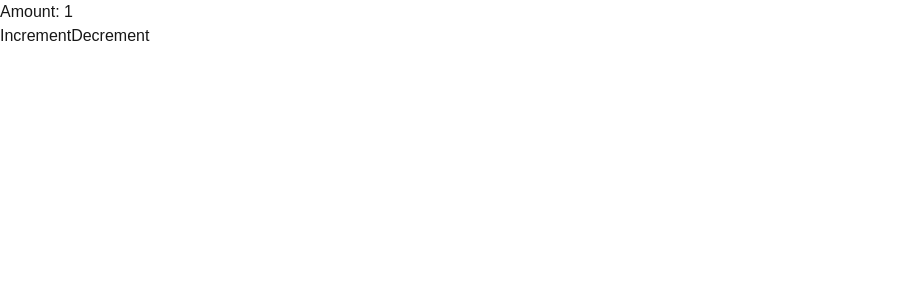
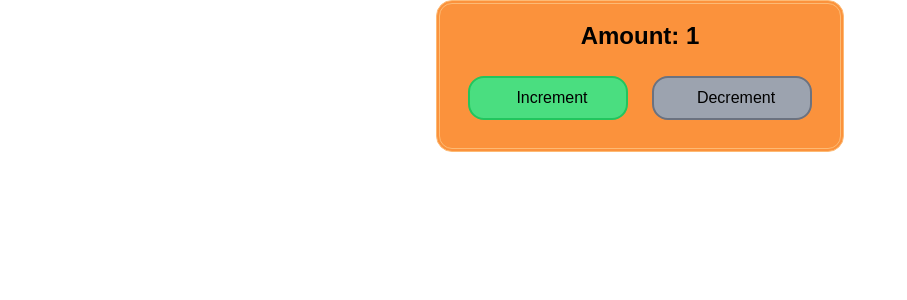
Before and after one commit to chrisracicot/cprg306-assignments, a Next.js app: page /week-4 in a window 1280 px wide. Shown: the top 300 px of the page, without its empty margins (0-907 px from the left). Built offline with nearby package versions, Linux system fonts and the light colour scheme.

Commit message:
Modified buttons and colours

```diff
--- a/app/week-4/new-item.js
+++ b/app/week-4/new-item.js
@@ -1,23 +1,45 @@
 "use client";
-//indicates tells Next.js to run this code on the client side
+// indicates tells Next.js to run this code on the client side
 
 import { useState } from "react";
 
 export default function NewItem() {
   const [quantity, setCount] = useState(1);
+  //const [isClicked, setIsClicked] = useState(false); // New state to track button click
 
-  const increment = () => quantity < 20 && setCount(quantity + 1);
-
-  const decrement = () => quantity > 1 && setCount(quantity - 1);
+  const increment = () => {
+    if (quantity < 20) {
+      setCount(quantity + 1);
+      //setIsClicked(true); // Set the clicked state to true
+    }
+  };
 
   return (
-    <div>
-      <p>Amount: {quantity}</p>
-
-      <button disabled={increment > 20} onClick={increment}>
+    <div className="bg-orange-400 rounded-2xl p-4 border-double border-orange-300 border-4">
+      <p className="text-black text-center pb-3 font-bold text-2xl">
+        Amount: {quantity}
+      </p>{" "}
+      {/* Centered text */}
+      <button
+        className={`w-40 p-2 pl-4 m-3 rounded-2xl text-black ${
+          quantity >= 20
+            ? "bg-gray-400 border-solid border-2 border-gray-500"
+            : "bg-green-400 border-solid border-2 border-green-500" // Default
+        }`}
+        disabled={quantity >= 20}
+        onClick={increment}
+      >
         Increment
       </button>
-      <button disabled={decrement <= 1} onClick={decrement}>
+      <button
+        className={`w-40 p-2 pl-4 m-3 rounded-2xl text-black ${
+          quantity <= 1
+            ? "bg-gray-400 border-solid border-2 border-gray-500"
+            : "bg-green-400 border-solid border-2 border-green-500"
+        }`}
+        disabled={quantity <= 1}
+        onClick={() => setCount(quantity - 1)}
+      >
         Decrement
       </button>
     </div>
--- a/app/week-4/page.js
+++ b/app/week-4/page.js
@@ -2,7 +2,7 @@ import NewItem from "./new-item.js";
 
 export default function Page() {
   return (
-    <main className="">
+    <main className="flex justify-center w-full">
       <NewItem />
     </main>
   );
```
